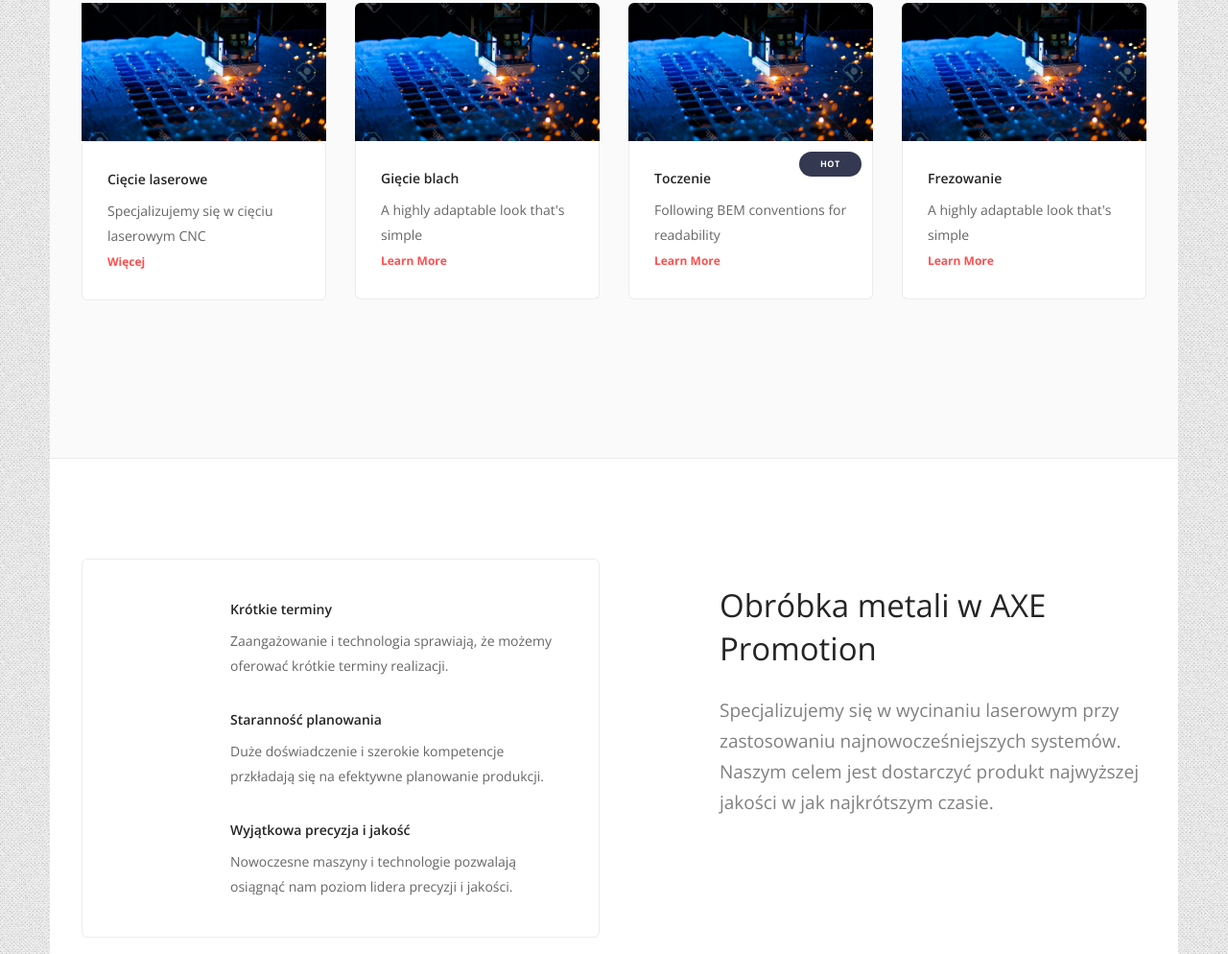
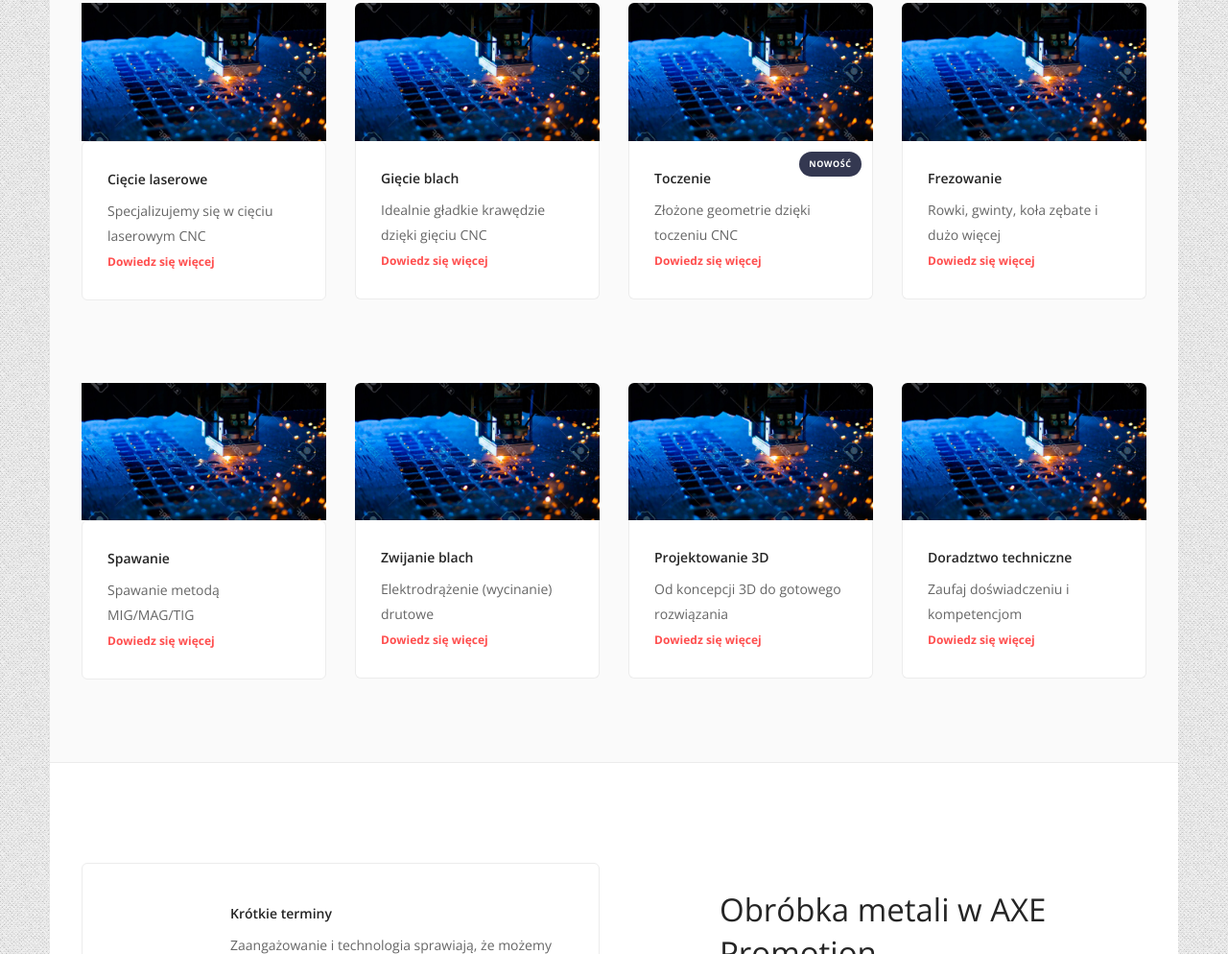
Before and after one commit to adzio2/axepromotion, a plain HTML site: page index2.html in a window 1280 px wide. Shown: the part 1285-2279 px from the top of the page at 96% size. Drawn offline with nearby package versions, Linux system fonts and the light colour scheme; files whose address does not match are found by name; a web font is replaced by a local one.

Commit message:
Update index2.html

```diff
--- a/index2.html
+++ b/index2.html
@@ -262,7 +262,8 @@
                 </div>
             </div>
         </section>
-        <section class="bg--secondary">
+
+        <section class="bg--secondary space--xxs">
             <div class="container">
                 <div class="row">
                     <div class="col-md-3">
@@ -270,7 +271,7 @@
                             <div class="feature__body boxed boxed--border feature--featured">
                                 <h5>Cięcie laserowe</h5>
                                 <p> Specjalizujemy się w cięciu laserowym CNC </p> <a href="ciecie-laserem-cnc.html">
-                                    Więcej
+                                    Dowiedz się więcej
                                 </a>
                             </div>
                         </div>
@@ -279,8 +280,8 @@
                         <div class="feature feature-1"> <img alt="Image" src="img/13282025-laser-cutting-with-sparks-close-up.jpg">
                             <div class="feature__body boxed boxed--border">
                                 <h5>Gięcie blach</h5>
-                                <p> A highly adaptable look that's simple </p> <a href="#">
-                                    Learn More
+                                <p> Idealnie gładkie krawędzie dzięki gięciu CNC </p> <a href="giecie-blach-cnc.html">
+                                    Dowiedz się więcej
                                 </a>
                             </div>
                         </div>
@@ -289,9 +290,9 @@
                         <div class="feature feature-1"> <img alt="Image" src="img/13282025-laser-cutting-with-sparks-close-up.jpg">
                             <div class="feature__body boxed boxed--border">
                                 <h5>Toczenie</h5>
-                                <p> Following BEM conventions for readability </p> <a href="#">
-                                    Learn More
-                                </a> <span class="label">Hot</span>
+                                <p> Złożone geometrie dzięki toczeniu CNC </p> <a href="toczenie.html">
+                                    Dowiedz się więcej
+                                </a> <span class="label">Nowość</span>
                             </div>
                         </div>
                     </div>
@@ -299,8 +300,8 @@
                         <div class="feature feature-1"> <img alt="Image" src="img/13282025-laser-cutting-with-sparks-close-up.jpg">
                             <div class="feature__body boxed boxed--border">
                                 <h5>Frezowanie</h5>
-                                <p> A highly adaptable look that's simple </p> <a href="#">
-                                    Learn More
+                                <p> Rowki, gwinty, koła zębate i dużo więcej </p> <a href="frezowanie.html">
+                                    Dowiedz się więcej
                                 </a>
                             </div>
                         </div>
@@ -308,6 +309,57 @@
                 </div>
             </div>
         </section>
+
+        <section class="bg--secondary space--xxs">
+            <div class="container">
+                <div class="row">
+                    <div class="col-md-3">
+                        <div class="feature feature-1"> <a href="#"><img alt="Image" src="img/13282025-laser-cutting-with-sparks-close-up.jpg"></a>
+                            <div class="feature__body boxed boxed--border feature--featured">
+                                <h5>Spawanie</h5>
+                                <p> Spawanie metodą MIG/MAG/TIG </p> <a href="spawanie.html">
+                                    Dowiedz się więcej
+                                </a>
+                            </div>
+                        </div>
+                    </div>
+                    <div class="col-md-3">
+                        <div class="feature feature-1"> <img alt="Image" src="img/13282025-laser-cutting-with-sparks-close-up.jpg">
+                            <div class="feature__body boxed boxed--border">
+                                <h5>Zwijanie blach</h5>
+                                <p> Elektrodrążenie (wycinanie) drutowe </p> <a href="zwijanie-blach.html">
+                                    Dowiedz się więcej
+                                </a>
+                            </div>
+                        </div>
+                    </div>
+                    <div class="col-md-3">
+                        <div class="feature feature-1"> <img alt="Image" src="img/13282025-laser-cutting-with-sparks-close-up.jpg">
+                            <div class="feature__body boxed boxed--border">
+                                <h5>Projektowanie 3D</h5>
+                                <p> Od koncepcji 3D do gotowego rozwiązania </p> <a href="projektowanie-3d.html">
+                                    Dowiedz się więcej
+                                </a>
+                            </div>
+                        </div>
+                    </div>
+                    <div class="col-md-3">
+                        <div class="feature feature-1"> <img alt="Image" src="img/13282025-laser-cutting-with-sparks-close-up.jpg">
+                            <div class="feature__body boxed boxed--border">
+                                <h5>Doradztwo techniczne</h5>
+                                <p>Zaufaj doświadczeniu i kompetencjom </p> <a href="doradztwo-techniczne.html">
+                                    Dowiedz się więcej
+                                </a>
+                            </div>
+                        </div>
+                    </div>
+                </div>
+            </div>
+        </section>
+
+
+
+
         <section class="switchable feature-large">
             <div class="container">
                 <div class="row justify-content-between">
```
